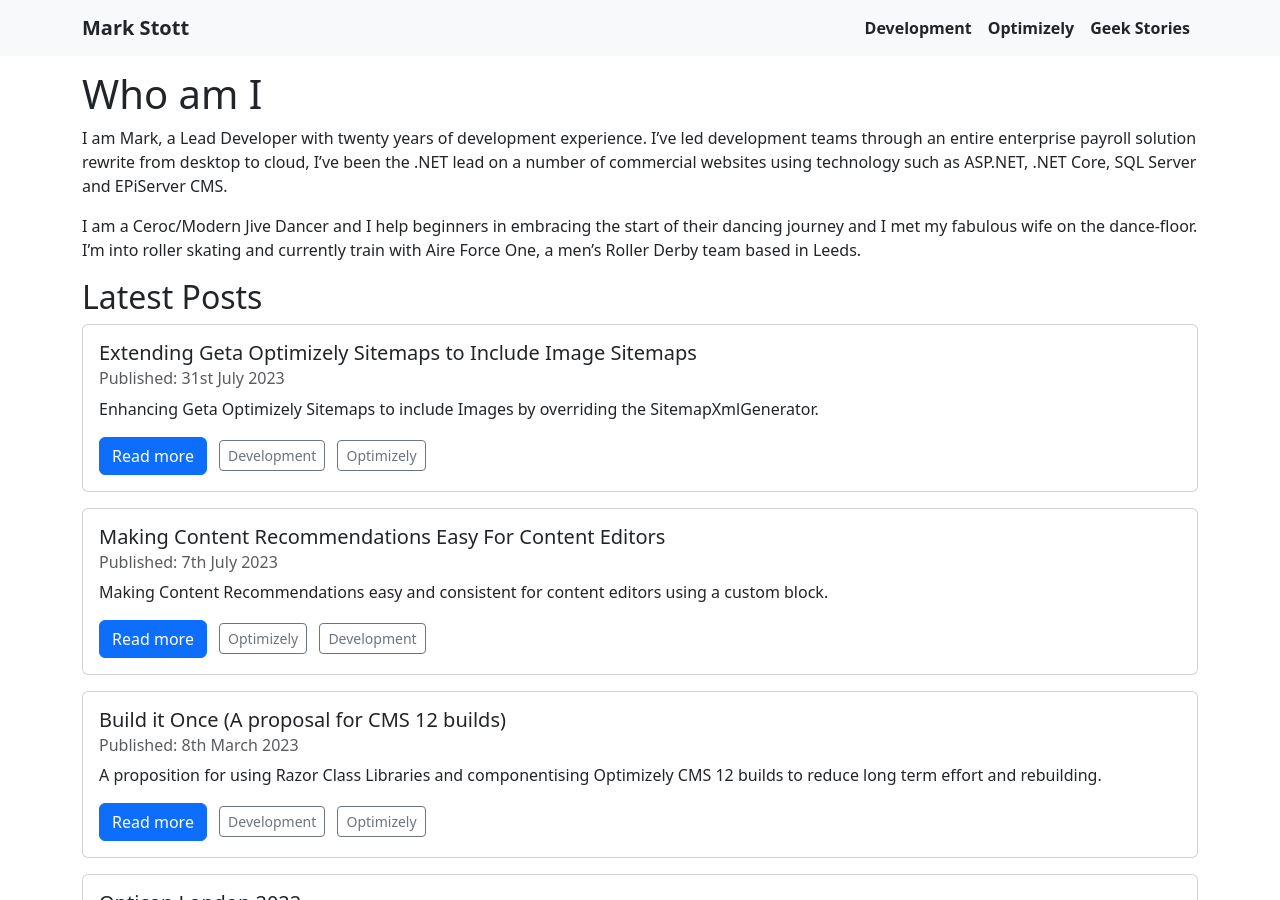
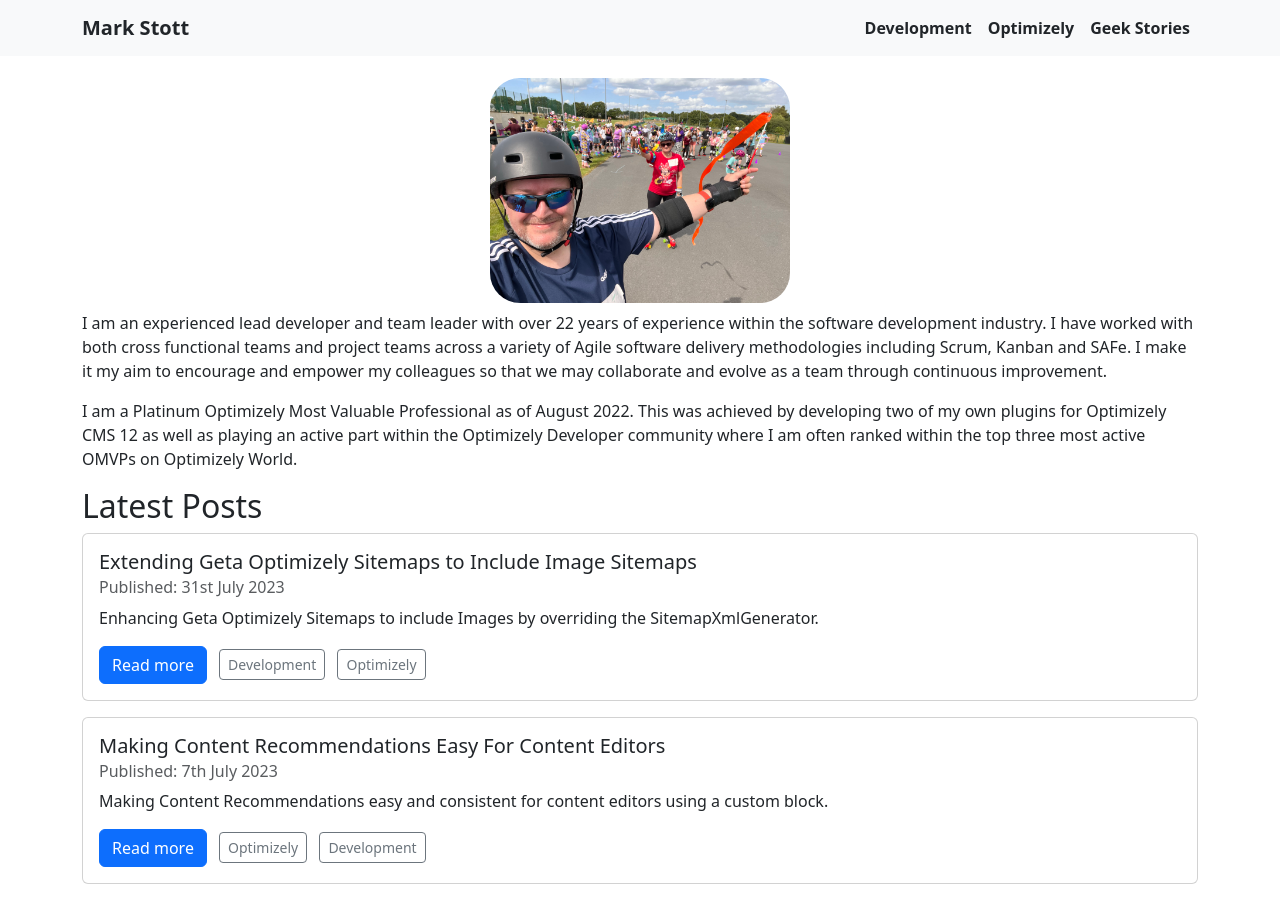
Before and after one commit to GeekInTheNorth/GeekInTheNorth.github.io, a Jekyll site: the page built from README.md, in a window 1280 px wide and 900 px high. Built offline with Jekyll 4.4.1, drawn with Linux system fonts in a browser that asks for light colours.

Commit message:
Update Home Page.

```diff
--- a/README.md
+++ b/README.md
@@ -5,8 +5,6 @@ layout: homepage
 permalink: /
 ---
 
-# Who am I
+I am an experienced lead developer and team leader with over 22 years of experience within the software development industry. I have worked with both cross functional teams and project teams across a variety of Agile software delivery methodologies including Scrum, Kanban and SAFe. I make it my aim to encourage and empower my colleagues so that we may collaborate and evolve as a team through continuous improvement.
 
-I am Mark, a Lead Developer with twenty years of development experience. I've led development teams through an entire enterprise payroll solution rewrite from desktop to cloud, I've been the .NET lead on a number of commercial websites using technology such as ASP.NET, .NET Core, SQL Server and EPiServer CMS.
-
-I am a Ceroc/Modern Jive Dancer and I help beginners in embracing the start of their dancing journey and I met my fabulous wife on the dance-floor. I'm into roller skating and currently train with Aire Force One, a men's Roller Derby team based in Leeds.
+I am a Platinum Optimizely Most Valuable Professional as of August 2022. This was achieved by developing two of my own plugins for Optimizely CMS 12 as well as playing an active part within the Optimizely Developer community where I am often ranked within the top three most active OMVPs on Optimizely World.
--- a/_layouts/homepage.html
+++ b/_layouts/homepage.html
@@ -1,6 +1,14 @@
 ---
 layout: default
 ---
+
+<section class="my-2">
+    <div class="row">
+        <div class="col-12 text-center">
+            <img src="/assets/mark_stott_roll_out_day.jpeg" alt="Mark Stott during the world wide rollout day at the Roller Girl Gang Summer Skate Picnic" style="height: 25vh; border-radius: 30px;" />
+        </div>
+    </div>
+</section>
 
 {{ content }}
 
```
Also changed, not shown: About.md (+4 -2 lines), assets/mark_stott_lock_down.jpeg (added), assets/mark_stott_roll_out_day.jpeg (added).
